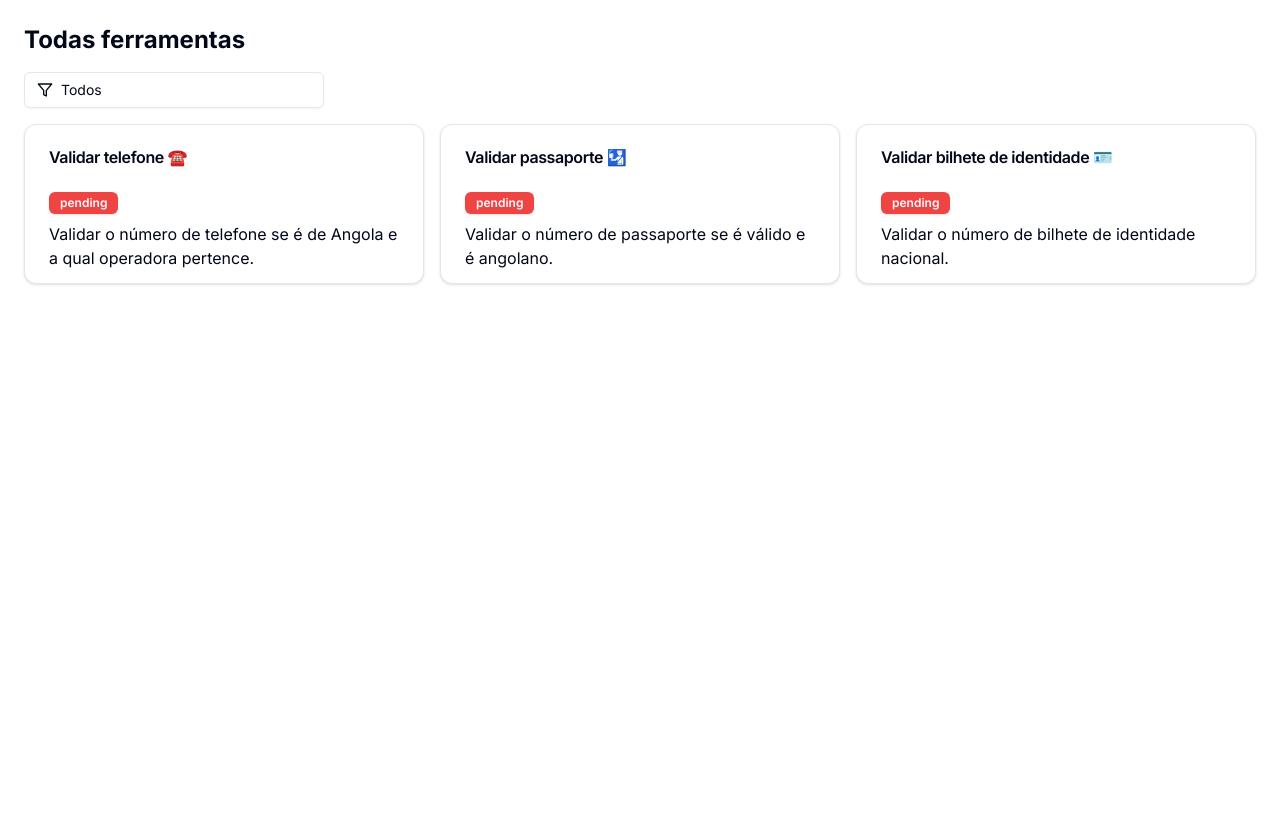
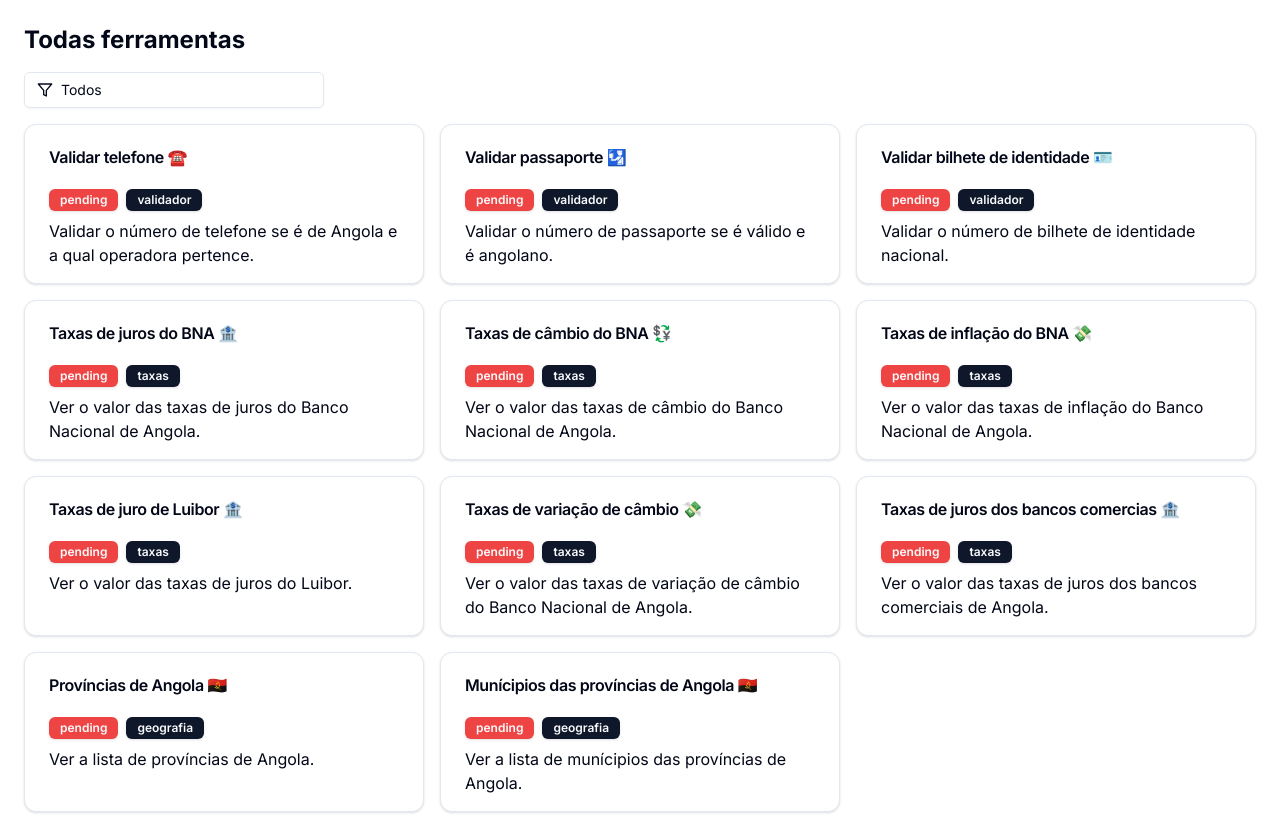
Before and after one commit to martygo/ao-tools, a Next.js app: page / in a window 1280 px wide. Built offline with nearby package versions, Linux system fonts and the light colour scheme.

Commit message:
✨ feat: add category to CardTool component

```diff
--- a/src/components/card-tool.tsx
+++ b/src/components/card-tool.tsx
@@ -11,6 +11,7 @@ import {
 interface CardToolProps {
 	title: string;
 	description: string;
+	category?: string;
 	link: string;
 	status: "pending" | "completed" | "in-progress";
 }
@@ -18,6 +19,7 @@ interface CardToolProps {
 export const CardTool = ({
 	title,
 	description,
+	category,
 	link,
 	status,
 }: CardToolProps) => {
@@ -34,9 +36,17 @@ export const CardTool = ({
 					<CardTitle>{title}</CardTitle>
 				</CardHeader>
 				<CardContent>
-					<Badge className="mb-2" variant={statusColor[status]}>
-						{status}
-					</Badge>
+					<div className="flex gap-x-2">
+						<Badge className="mb-2" variant={statusColor[status]}>
+							{status}
+						</Badge>
+
+						{category && (
+							<Badge className="mb-2" variant="default">
+								{category}
+							</Badge>
+						)}
+					</div>
 					<p>{description}</p>
 				</CardContent>
 			</Card>
--- a/src/components/tool-list.tsx
+++ b/src/components/tool-list.tsx
@@ -1,4 +1,4 @@
-import { toolsData } from "@/constants";
+import { data } from "@/constants";
 
 import { CardTool } from "./card-tool";
 import { FilterTools } from "./filter-tools";
@@ -9,12 +9,13 @@ export function ToolList() {
 			<FilterTools />
 
 			<div className="grid grid-cols-1 sm:grid-cols-2 lg:grid-cols-3 gap-4 z-20">
-				{toolsData.map((tool, index) => {
+				{data.map((tool, index) => {
 					return (
 						<CardTool
 							key={index}
 							title={tool.title}
 							description={tool.description}
+							category={tool.category}
 							status={tool.status}
 							link={tool.link}
 						/>
--- a/src/constants/tools.data.ts
+++ b/src/constants/tools.data.ts
@@ -1,15 +1,23 @@
-export type ToolsDataProps = {
+export type DataProps = {
 	title: string;
 	description: string;
+	category?: string;
 	link: string;
 	status: "pending" | "completed" | "in-progress";
 };
 
-export const toolsData: ToolsDataProps[] = [
+export const category = {
+	validador: "validador",
+	taxas: "taxas",
+	geografia: "geografia",
+};
+
+export const data: DataProps[] = [
 	{
 		title: "Validar telefone ☎️",
 		description:
 			"Validar o número de telefone se é de Angola e a qual operadora pertence.",
+		category: category.validador,
 		link: "/telefone",
 		status: "pending",
 	},
@@ -17,6 +25,7 @@ export const toolsData: ToolsDataProps[] = [
 		title: "Validar passaporte 🛂",
 		description:
 			"Validar o número de passaporte se é válido e é angolano.",
+		category: category.validador,
 		link: "/passaporte",
 		status: "pending",
 	},
@@ -24,7 +33,70 @@ export const toolsData: ToolsDataProps[] = [
 		title: "Validar bilhete de identidade 🪪",
 		description:
 			"Validar o número de bilhete de identidade nacional.",
+		category: category.validador,
 		link: "/bi",
 		status: "pending",
 	},
+	{
+		title: "Taxas de juros do BNA 🏦",
+		description:
+			"Ver o valor das taxas de juros do Banco Nacional de Angola.",
+		category: category.taxas,
+		link: "/juros-bna",
+		status: "pending",
+	},
+	{
+		title: "Taxas de câmbio do BNA 💱",
+		description:
+			"Ver o valor das taxas de câmbio do Banco Nacional de Angola.",
+		category: category.taxas,
+		link: "/cambio-bna",
+		status: "pending",
+	},
+	{
+		title: "Taxas de inflaçāo do BNA 💸",
+		description:
+			"Ver o valor das taxas de inflação do Banco Nacional de Angola.",
+		category: category.taxas,
+		link: "/inflacao-bna",
+		status: "pending",
+	},
+	{
+		title: "Taxas de juro de Luibor 🏦",
+		description: "Ver o valor das taxas de juros do Luibor.",
+		category: category.taxas,
+		link: "/juros-luibor",
+		status: "pending",
+	},
+	{
+		title: "Taxas de variaçāo de câmbio 💸",
+		description:
+			"Ver o valor das taxas de variação de câmbio do Banco Nacional de Angola.",
+		category: category.taxas,
+		link: "/variacao-cambio-bna",
+		status: "pending",
+	},
+	{
+		title: "Taxas de juros dos bancos comercias 🏦",
+		description:
+			"Ver o valor das taxas de juros dos bancos comerciais de Angola.",
+		category: category.taxas,
+		link: "/juros-bancos",
+		status: "pending",
+	},
+	{
+		title: "Províncias de Angola 🇦🇴",
+		description: "Ver a lista de províncias de Angola.",
+		category: category.geografia,
+		link: "/provincias",
+		status: "pending",
+	},
+	{
+		title: "Munícipios das províncias de Angola 🇦🇴",
+		description:
+			"Ver a lista de munícipios das províncias de Angola.",
+		category: category.geografia,
+		link: "/municipios",
+		status: "pending",
+	},
 ];
```
